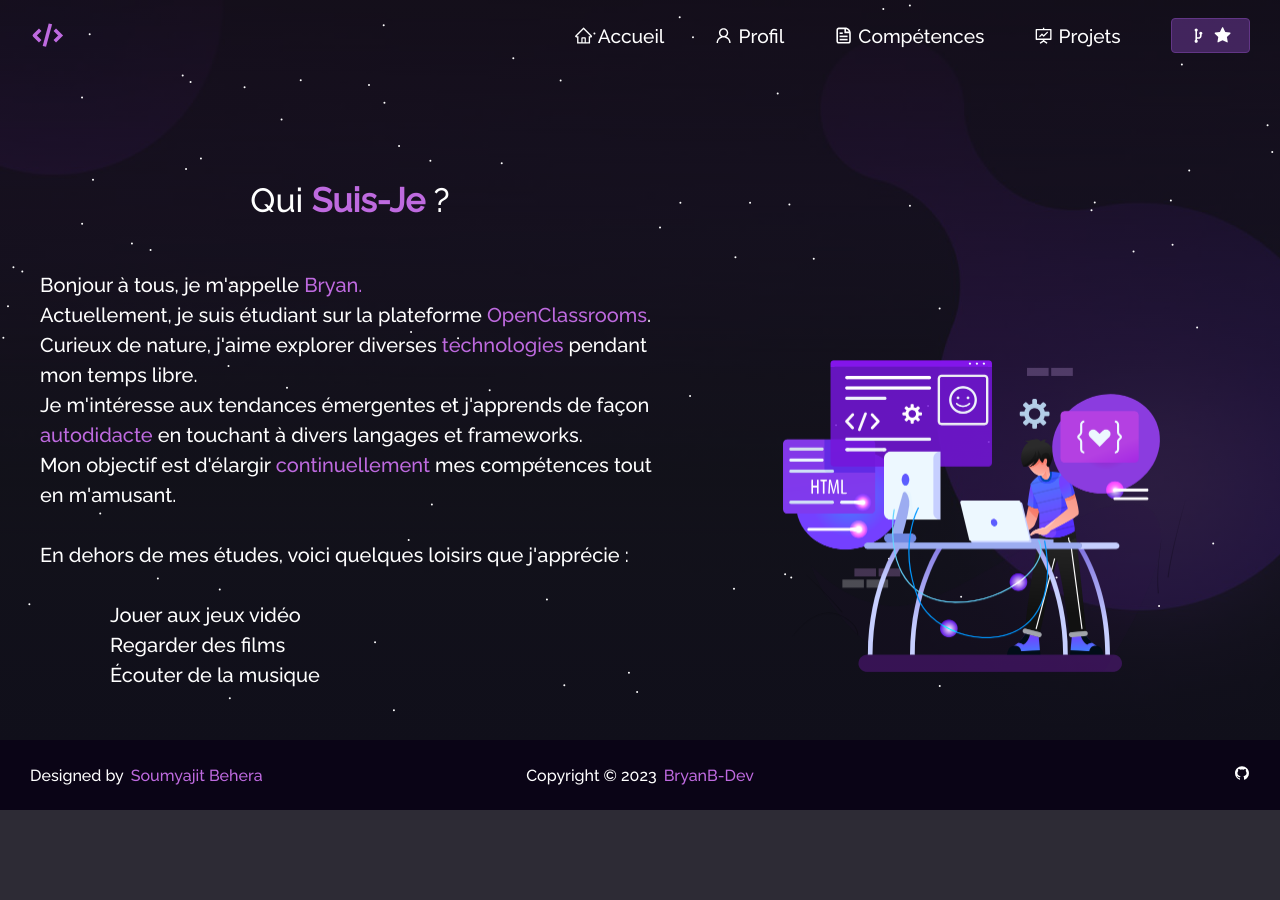
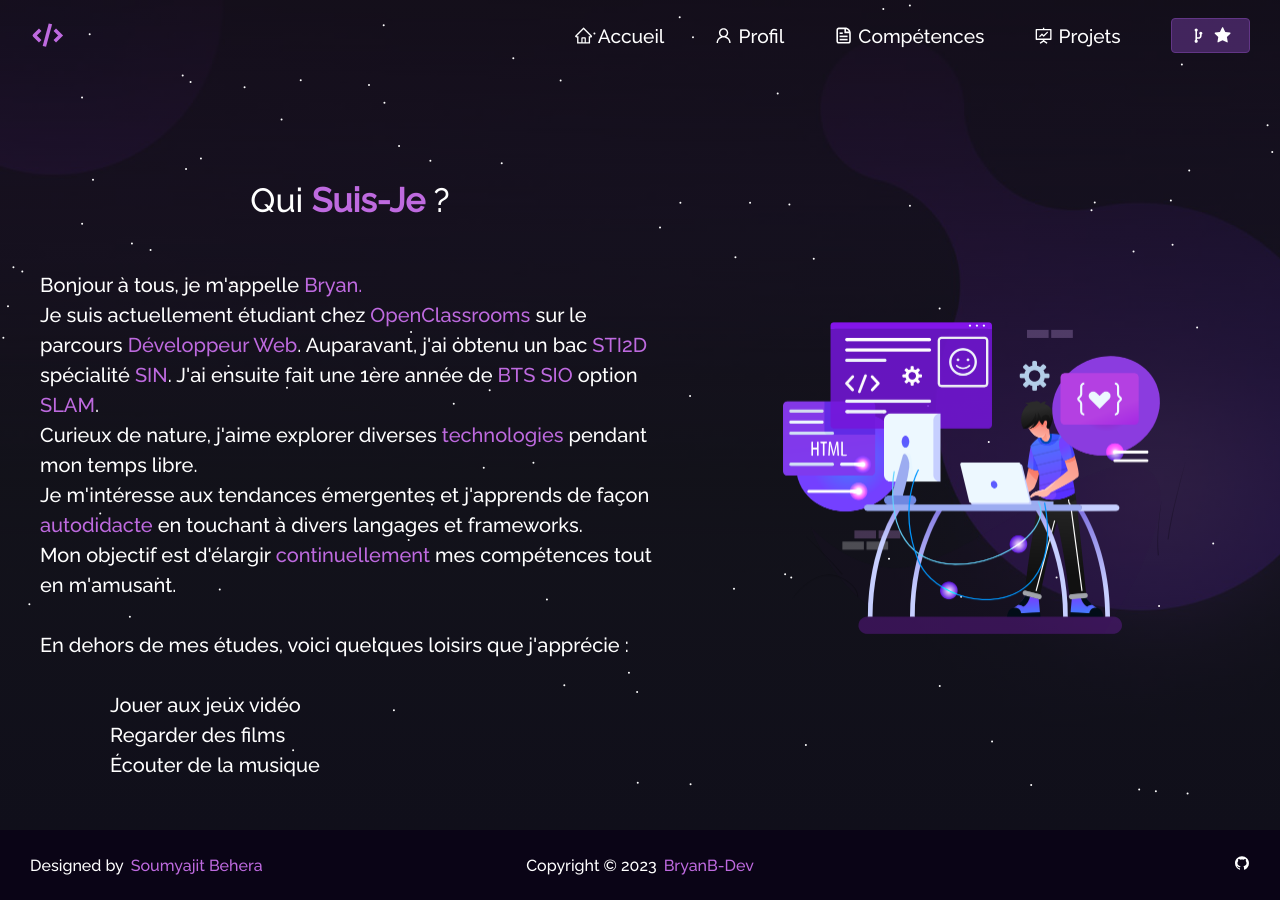
Before and after one commit to BryanB-Dev/Portfolio, a React (Create React App) app: page /profile in a window 1280 px wide. Before the commit the page ends 810 px from the top, so only its background shows below. Built offline with nearby package versions, Linux system fonts and the light colour scheme.

Commit message:
Update About section styling and profile description

```diff
--- a/src/components/About/style.scss
+++ b/src/components/About/style.scss
@@ -1,7 +1,7 @@
 @import '../../styles/main.scss';
 
 .aboutSection {
-    @include flex(row, space-between, flex-end, 80px);
+    @include flex(row, space-between, center, 80px);
     padding: 180px 0px 50px 0px;
 
     @media screen and (max-width: $breakpoint-mobile) {
--- a/src/data/profile.json
+++ b/src/data/profile.json
@@ -1,7 +1,7 @@
 {
     "title": "Qui %Suis-Je% ?",
     "text": [
-        "Bonjour à tous, je m'appelle %Bryan.%/nActuellement, je suis étudiant sur la plateforme %OpenClassrooms%. Curieux de nature, j'aime explorer diverses %technologies% pendant mon temps libre./nJe m'intéresse aux tendances émergentes et j'apprends de façon %autodidacte% en touchant à divers langages et frameworks./nMon objectif est d'élargir %continuellement% mes compétences tout en m'amusant./n/nEn dehors de mes études, voici quelques loisirs que j'apprécie :",
+        "Bonjour à tous, je m'appelle %Bryan.%/nJe suis actuellement étudiant chez %OpenClassrooms% sur le parcours %Développeur Web%. Auparavant, j'ai obtenu un bac %STI2D% spécialité %SIN%. J'ai ensuite fait une 1ère année de %BTS SIO% option %SLAM%./nCurieux de nature, j'aime explorer diverses %technologies% pendant mon temps libre./nJe m'intéresse aux tendances émergentes et j'apprends de façon %autodidacte% en touchant à divers langages et frameworks./nMon objectif est d'élargir %continuellement% mes compétences tout en m'amusant./n/nEn dehors de mes études, voici quelques loisirs que j'apprécie :",
         "Jouer aux jeux vidéo/nRegarder des films/nÉcouter de la musique"
     ]
 }
```
